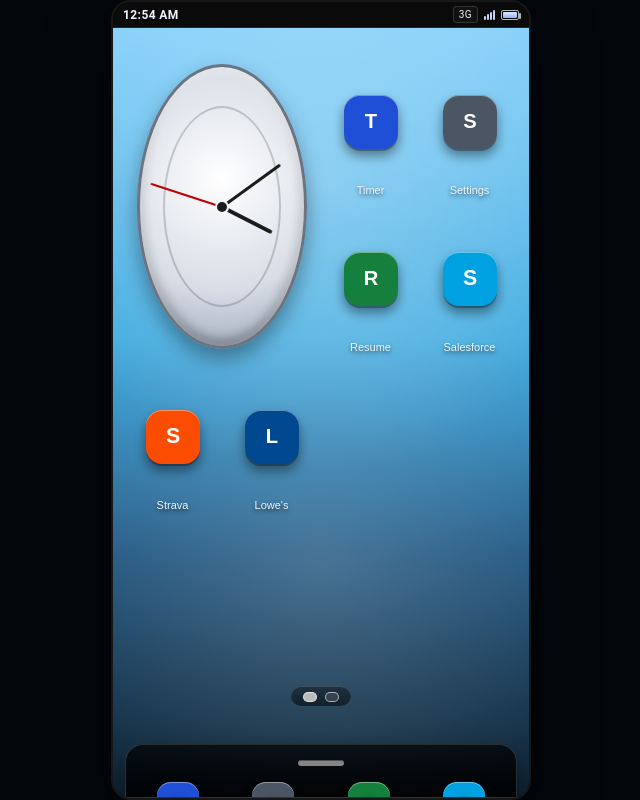
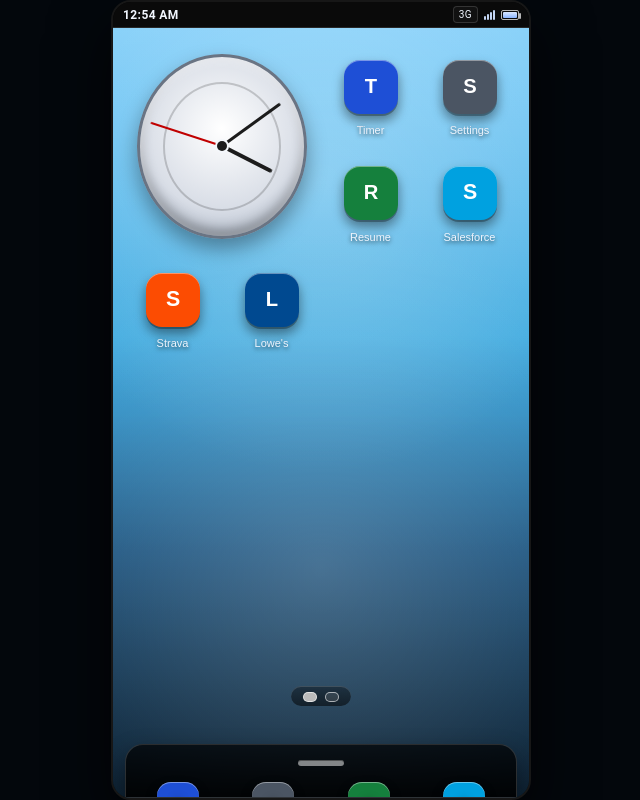
Before and after one commit to OllenDev/Resume, a React (Vite) app: page /app/company/1#/home in a window 1280 px wide. Shown: the whole page, without its empty margins (319-959 px from the left). Built offline with nearby package versions, Linux system fonts and the light colour scheme; no server answers.

Commit message:
Switch home grid to 6 square rows

```diff
--- a/src/lib/layout.ts
+++ b/src/lib/layout.ts
@@ -1,7 +1,7 @@
 import { AppIcon } from '../data/apps'
 
 export const GRID_COLUMNS = 4
-export const GRID_ROWS = 4
+export const GRID_ROWS = 6
 export const CELL_COUNT = GRID_COLUMNS * GRID_ROWS
 
 export const defaultSize = { cols: 1, rows: 1 }
--- a/src/screens/Home.tsx
+++ b/src/screens/Home.tsx
@@ -29,6 +29,8 @@ export default function Home() {
   const dragStateRef = useRef<DragState | null>(null)
   const [draggingId, setDraggingId] = useState<AppIcon['id'] | null>(null)
   const [jiggleId, setJiggleId] = useState<AppIcon['id'] | null>(null)
+  const [dragTargetPage, setDragTargetPage] = useState<1 | 2>(defaultLayout.page)
+  const launcherRef = useRef<HTMLDivElement | null>(null)
   const gridRef = useRef<HTMLDivElement | null>(null)
   const lastHoverPositionRef = useRef<number | null>(null)
   const longPressTimerRef = useRef<number | null>(null)
@@ -39,6 +41,7 @@ export default function Home() {
   const hasDraggedRef = useRef(false)
   const LONG_PRESS_MS = 400
   const MOVE_TOLERANCE = 10
+  const HOVER_ZONE_RATIO = 0.18
 
   useEffect(() => {
     const t = setInterval(() => setNow(new Date()), 1000)
@@ -97,13 +100,13 @@ export default function Home() {
     if (!dragState) return
     const dragging = dragState.originIcons.find(item => item.id === dragState.draggingId)
     if (!dragging) return
-    if (dragging.page !== state.page) return
+    const targetPage = dragTargetPage
 
     const nextIcons = layoutWithMovingIcon(
       dragState.originIcons,
       dragState.draggingId,
       position,
-      state.page
+      targetPage
     )
     if (!nextIcons) return
     dragState.hoverIcons = nextIcons
@@ -124,6 +127,25 @@ export default function Home() {
     onDragOverPosition(position)
   }
 
+  function onHoverZoneMove(clientX: number, clientY: number) {
+    if (!launcherRef.current) return
+    const rect = launcherRef.current.getBoundingClientRect()
+    const threshold = rect.width * HOVER_ZONE_RATIO
+    const withinY = clientY >= rect.top && clientY <= rect.bottom
+    if (!withinY) return
+    if (clientX <= rect.left + threshold && dragTargetPage !== 1) {
+      setDragTargetPage(1)
+      lastHoverPositionRef.current = null
+      setPage(1)
+      return
+    }
+    if (clientX >= rect.right - threshold && dragTargetPage !== 2) {
+      setDragTargetPage(2)
+      lastHoverPositionRef.current = null
+      setPage(2)
+    }
+  }
+
   function finishDrag(didDrop: boolean) {
     const dragState = dragStateRef.current
     if (!dragState) return
@@ -135,6 +157,7 @@ export default function Home() {
     dragStateRef.current = null
     setDraggingId(null)
     setJiggleId(null)
+    setDragTargetPage(state.page)
     lastHoverPositionRef.current = null
     activePointerIdRef.current = null
     dragStartRef.current = null
@@ -145,6 +168,7 @@ export default function Home() {
     dragStateRef.current = null
     setDraggingId(null)
     setJiggleId(null)
+    setDragTargetPage(state.page)
     lastHoverPositionRef.current = null
     activePointerIdRef.current = null
     dragStartRef.current = null
@@ -170,6 +194,7 @@ export default function Home() {
         didDrop: false,
         hoverIcons: null,
       }
+      setDragTargetPage(state.page)
       dragStartRef.current = { x: e.clientX, y: e.clientY }
       hasDraggedRef.current = false
       return
@@ -195,6 +220,7 @@ export default function Home() {
         setDraggingId(dragStateRef.current.draggingId)
         setJiggleId(dragStateRef.current.draggingId)
       }
+      onHoverZoneMove(e.clientX, e.clientY)
       onGridPointerMove(e.clientX, e.clientY)
       return
     }
@@ -227,7 +253,18 @@ export default function Home() {
   const minuteDeg = minute * 6
 
   return (
-    <div className={`launcher ${isEditing ? 'editing' : ''}`} onTouchStart={onTouchStart} onTouchEnd={onTouchEnd}>
+    <div
+      className={`launcher ${isEditing ? 'editing' : ''}`}
+      onTouchStart={onTouchStart}
+      onTouchEnd={onTouchEnd}
+      ref={launcherRef}
+    >
+      {draggingId ? (
+        <>
+          <div className={`hover-zone left ${dragTargetPage === 1 ? 'active' : ''}`} aria-hidden="true" />
+          <div className={`hover-zone right ${dragTargetPage === 2 ? 'active' : ''}`} aria-hidden="true" />
+        </>
+      ) : null}
       <div className="grid" ref={gridRef}>
         {pageIcons.map(icon => {
           const size = getSize(icon)
--- a/src/styles.css
+++ b/src/styles.css
@@ -143,12 +143,20 @@ body {
 .grid {
   flex: 1;
   display: grid;
-  grid-template-columns: repeat(4, 1fr);
-  grid-template-rows: repeat(4, 1fr);
-  gap: 14px 12px;
+  --grid-gap: 12px;
+  --grid-columns: 4;
+  --grid-rows: 6;
+  width: 100%;
+  max-height: 100%;
+  aspect-ratio: 2 / 3;
+  grid-template-columns: repeat(var(--grid-columns), 1fr);
+  grid-template-rows: repeat(var(--grid-rows), 1fr);
+  gap: var(--grid-gap);
   position: relative;
   touch-action: none;
-  padding-top: 10px;
+  margin: 0 auto;
+  justify-content: center;
+  align-content: start;
 }
 
 .icon {
@@ -200,6 +208,32 @@ body {
 
 .icon.widget {
   padding: 8px;
+}
+
+.hover-zone {
+  position: absolute;
+  top: 0;
+  bottom: 92px;
+  width: 18%;
+  border-radius: 18px;
+  opacity: 0;
+  transition: opacity 0.2s ease, background 0.2s ease;
+  pointer-events: none;
+  z-index: 2;
+}
+
+.hover-zone.left {
+  left: 8px;
+}
+
+.hover-zone.right {
+  right: 8px;
+}
+
+.hover-zone.active {
+  opacity: 1;
+  background: rgba(255, 255, 255, 0.12);
+  box-shadow: inset 0 0 0 1px rgba(255, 255, 255, 0.35);
 }
 
 @keyframes jiggle {
```
